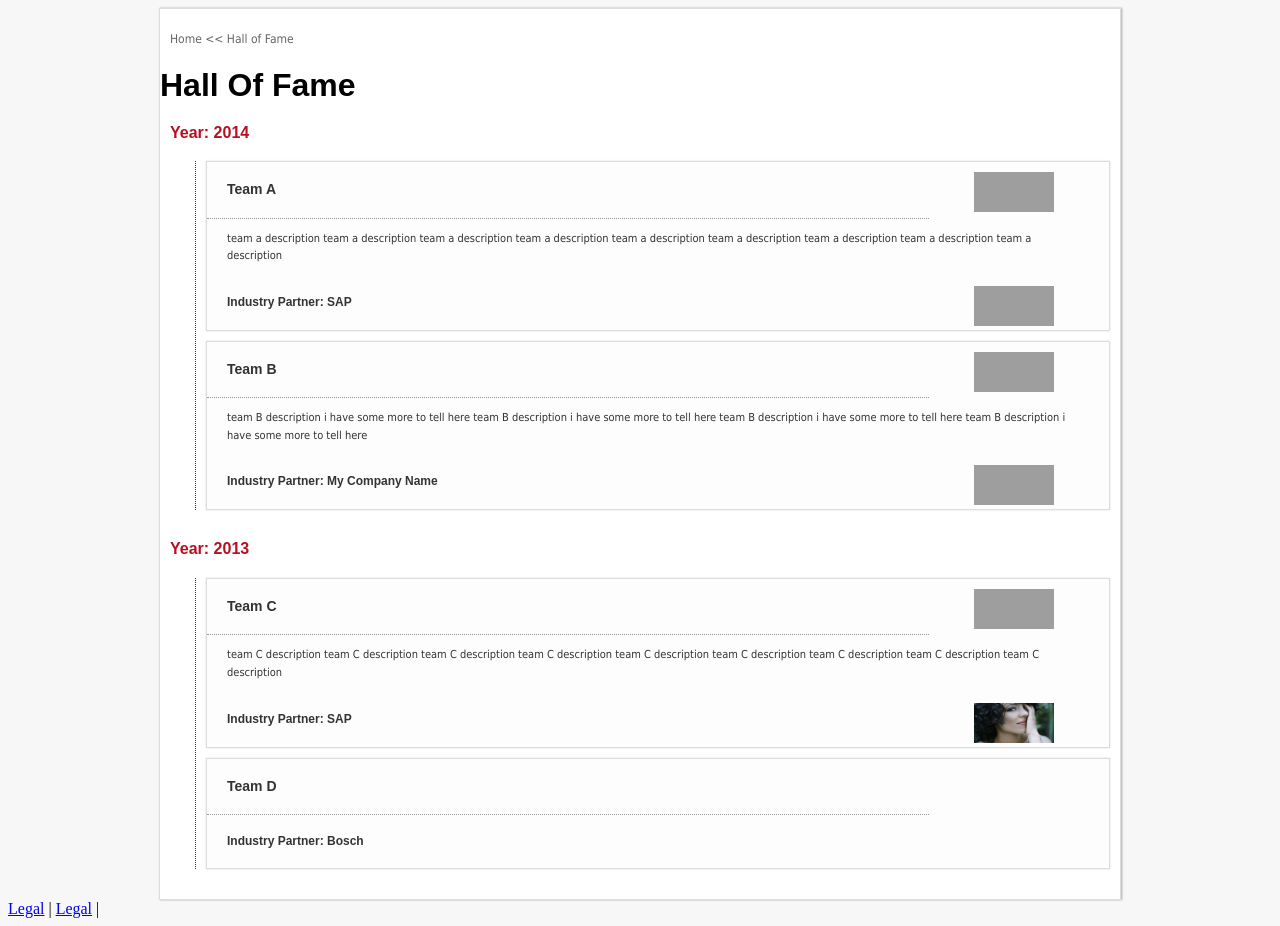
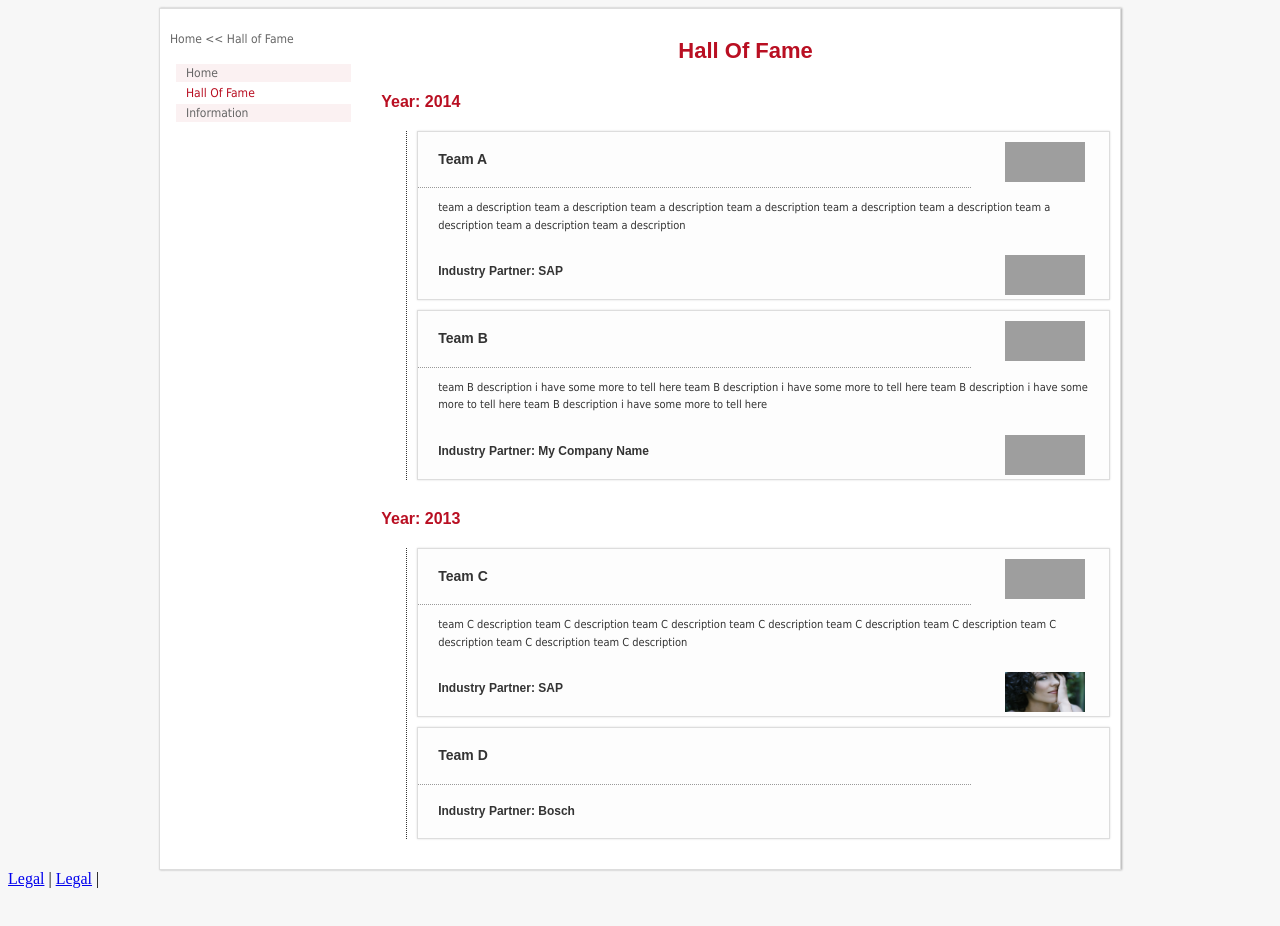
Before and after one commit to ankit09goyal/ankit09goyal.github.io, a Jekyll site: the page built from hof.html, in a window 1280 px wide, cut to the strip 0-926 px from the top of the page. Built offline with Jekyll 4.4.1, drawn with Linux system fonts in a browser that asks for light colours; after the commit the page ends 900 px from its top, so only the background shows below that; grey boxes are pictures that could not be loaded.

Commit message:
Update halloffame.html

```diff
--- a/_layouts/halloffame.html
+++ b/_layouts/halloffame.html
@@ -1,12 +1,24 @@
 ---
 layout: home
 ---
-
-        <div class="right-header">
+<!-- div left side starts -->
+         <div class="left-body">
+           <div class="right-header">
                 <a href="{{ site.baseurl }}/">Home</a><span> << Hall of Fame</span>
         </div>
 
         <div class="clear"></div>
+
+                        <ul>
+                            <a href="{{ site.baseurl }}/"><li>Home</li></a>
+                            <a href="{{ site.baseurl }}/hof" id="clicked"><li>Hall Of Fame</li></a>
+                            <a href="{{ site.baseurl }}/info"><li>Information</li></a>
+                        </ul>
+        </div>
+<!-- div left side ends -->
+
+<!-- div right side starts -->
+      <div class="right-body">
 
         <h1>Hall Of Fame</h1>
 
@@ -70,3 +82,7 @@
             </div>
             {% endfor %}
             <!-- div year ends -->
+ </div>
+      <!-- div right side starts -->
+
+       <div class="clear"></div>
```
